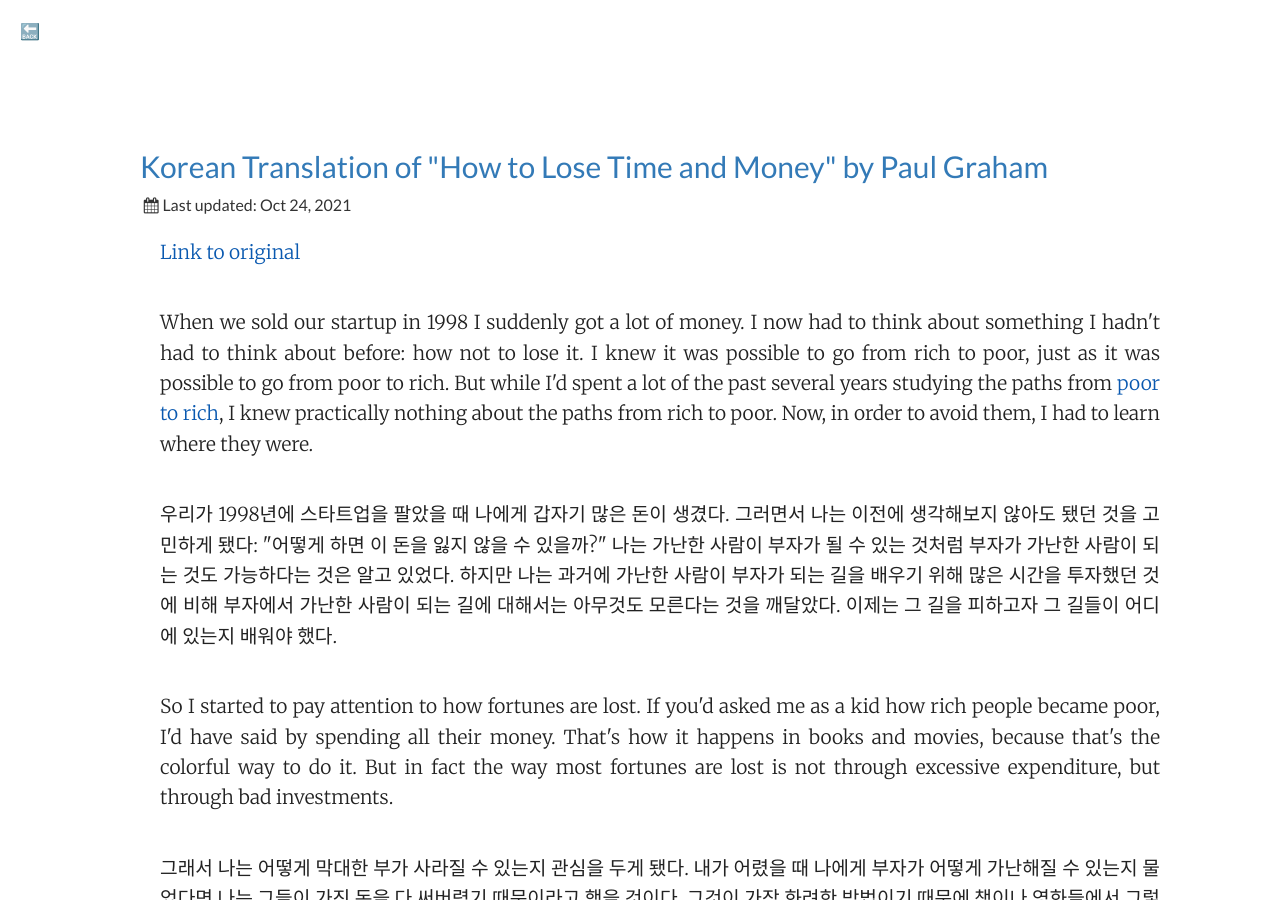
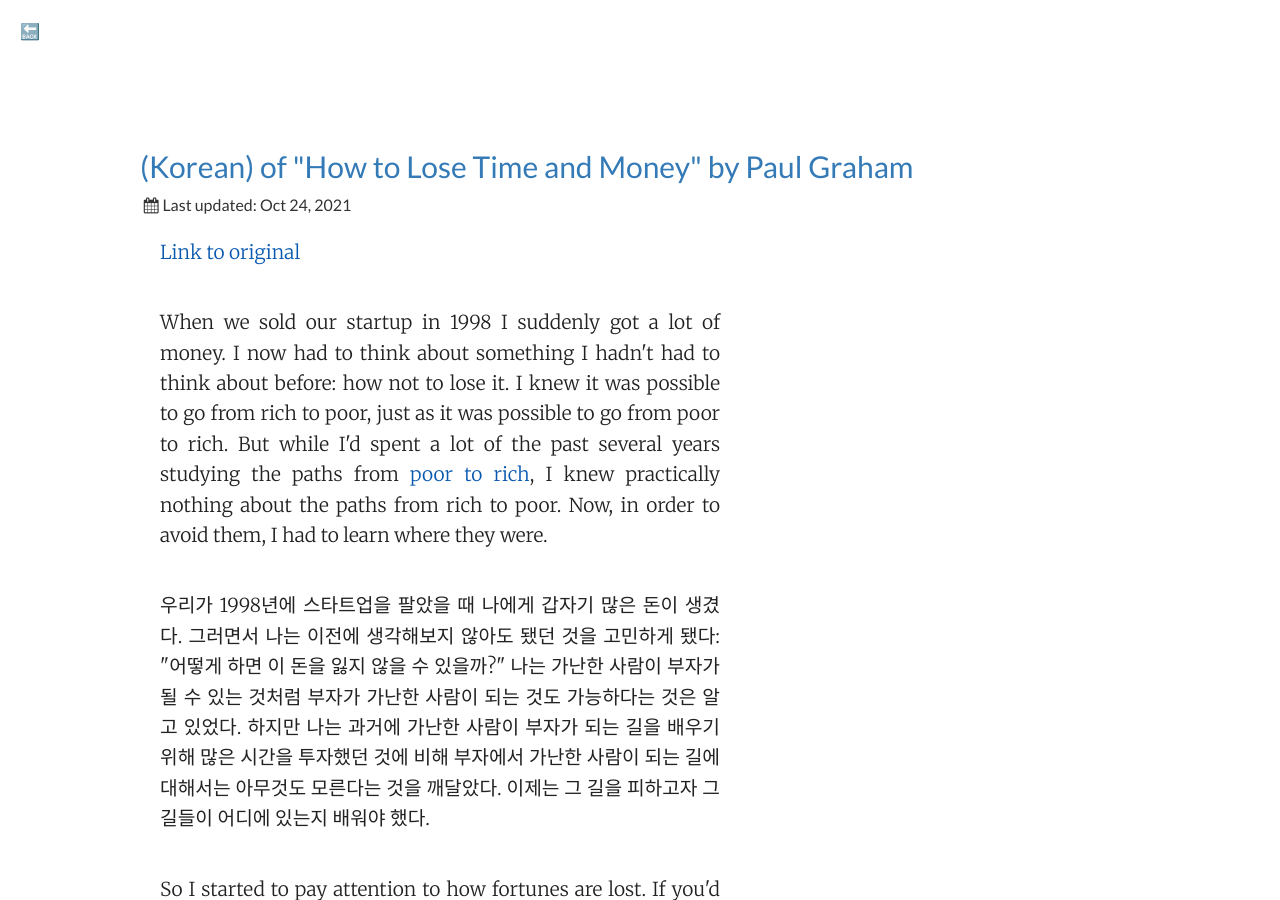
Before and after one commit to wise-east/wise-east.github.io, a Jekyll site: the page built from _posts/2021-10-24-how-to-lose-money-korean.html, in a window 1280 px wide and 900 px high. Built offline with Jekyll 4.4.1, drawn with Linux system fonts in a browser that asks for light colours; comment, search, counter and statistics services are not loaded.

Commit message:
new post

```diff
--- a/_posts/2018-08-02-imago-summer-internship.html
+++ b/_posts/2018-08-02-imago-summer-internship.html
@@ -3,7 +3,7 @@ layout: post
 title:  "Summer Internship 2018 @ Imago.ai"
 date:   2018-08-02 16:59:36 +0530
 ---
-<div>
+<div class="blog-body">
     I've had a great opportunity to work as an artificial intelligence researcher at Imago.ai for the summer of 2018. I worked on building a question and answering that could be used to automatically answer customer's questions. Our team used a BiDAF model augmented with self-attention capacities, trained with the SQuAD and MSMARCO datasets. The full demo of our work can be found <a href="http://bidaf.imago.ai/" target="_blank" > here.</a>
 </div>
 
--- a/_posts/2021-10-24-how-to-lose-money-korean.html
+++ b/_posts/2021-10-24-how-to-lose-money-korean.html
@@ -1,70 +1,70 @@
 ---
 layout: post
-title:  Korean Translation of "How to Lose Time and Money" by Paul Graham
+title:  (Korean) of "How to Lose Time and Money" by Paul Graham
 date:   2021-10-24
 excerpt_separator: <!--more-->
 ---
 
-<div>
+<div class="blog-body">
     <a href="http://paulgraham.com/selfindulgence.html">Link to original </a>
 </div>
 
-<div>
+<div class="blog-body">
 When we sold our startup in 1998 I suddenly got a lot of money. I now had to think about something I hadn't had to think about before: how not to lose it.  <!--more--> I knew it was possible to go from rich to poor, just as it was possible to go from poor to rich. But while I'd spent a lot of the past several years studying the paths from <a href="http://paulgraham.com/wealth.html" target="_blank">poor to rich</a>, I knew practically nothing about the paths from rich to poor. Now, in order to avoid them, I had to learn where they were.
 </div>
 
-<div>
+<div class="blog-body">
     우리가 1998년에 스타트업을 팔았을 때 나에게 갑자기 많은 돈이 생겼다. 그러면서 나는 이전에 생각해보지 않아도 됐던 것을 고민하게 됐다: "어떻게 하면 이 돈을 잃지 않을 수 있을까?" 나는 가난한 사람이 부자가 될 수 있는 것처럼 부자가 가난한 사람이 되는 것도 가능하다는 것은 알고 있었다. 하지만 나는 과거에 가난한 사람이 부자가 되는 길을 배우기 위해 많은 시간을 투자했던 것에 비해 부자에서 가난한 사람이 되는 길에 대해서는 아무것도 모른다는 것을 깨달았다. 이제는 그 길을 피하고자 그 길들이 어디에 있는지 배워야 했다.
 </div>
 
-<div>
+<div class="blog-body">
 So I started to pay attention to how fortunes are lost. If you'd asked me as a kid how rich people became poor, I'd have said by spending all their money. That's how it happens in books and movies, because that's the colorful way to do it. But in fact the way most fortunes are lost is not through excessive expenditure, but through bad investments.
 </div>
 
-<div>
+<div class="blog-body">
     그래서 나는 어떻게 막대한 부가 사라질 수 있는지 관심을 두게 됐다. 내가 어렸을 때 나에게 부자가 어떻게 가난해질 수 있는지 물었다면 나는 그들이 가진 돈을 다 써버렸기 때문이라고 했을 것이다. 그것이 가장 화려한 방법이기 때문에 책이나 영화들에서 그렇게 된다. 하지만 대부분의 부는 과한 지출이 아닌 안 좋은 투자에 의해 잃게 된다.
 </div>
 
-<div>
+<div class="blog-body">
 It's hard to spend a fortune without noticing. Someone with ordinary tastes would find it hard to blow through more than a few tens of thousands of dollars without thinking "wow, I'm spending a lot of money." Whereas if you start trading derivatives, you can lose a million dollars (as much as you want, really) in the blink of an eye.
 </div>
 
-<div>
+<div class="blog-body">
     막대한 부를 아무도 눈치 못 채게 쓰기란 쉽지 않다. 일반적인 취향을 가진 사람이라면 몇천만원이 되는 금액을 쓰면서 "와, 나 정말 돈 많이 쓰고 있구나"라는 생각을 안 하기 쉽지 않다. 하지만 파생 상품을 거래하기 시작하면, 수십억원을 (사실 상한이 없다) 눈 깜짝할 새에 잃을 수 있다.
 </div>
 
-<div>
+<div class="blog-body">
 In most people's minds, spending money on luxuries sets off alarms that making investments doesn't. Luxuries seem self-indulgent. And unless you got the money by inheriting it or winning a lottery, you've already been thoroughly trained that self-indulgence leads to trouble. Investing bypasses those alarms. You're not spending the money; you're just moving it from one asset to another. Which is why people trying to sell you expensive things say "it's an investment."
 </div>
 
-<div>
+<div class="blog-body">
     대부분 사람의 마음에는 투자하는 것과 달리 사치품에 돈을 쓰는 것에는 어떠한 위험 신호를 발생시키는 알람이 있다. 사치품은 방종해 보인다. 그리고 그 돈을 물려받았거나 로또에 당첨 된 게 아니라면, 당신은 이미 방종이 문제를 일으킨다는 것을 투철하게 배웠을 것이다. 투자는 그런 알람들을 우회한다. 당신은 그 돈을 사용하는 게 아니라 한 자산에서 다른 자산으로 옮기고 있을 뿐이다. 그것이 바로 사람들이 당신한테 비싼 것을 팔려고 할 때 "이것은 투자입니다"라고 말하는 이유다.
 </div>
 
-<div>
+<div class="blog-body">
 The solution is to develop new alarms. This can be a tricky business, because while the alarms that prevent you from overspending are so basic that they may even be in our DNA, the ones that prevent you from making bad investments have to be learned, and are sometimes fairly counterintuitive.
 </div>
 
-<div>
+<div class="blog-body">
     해답은 새로운 알람들을 키우는 것이다. 이게 까다로울 수 있다. 왜냐하면 과한 소비를 막는 알람들은 너무나 기초적인 것이어서 우리 유전자에 있을 것도 같은데, 나쁜 투자를 막을 알람들은 배워야 하는 것들이며 가끔은 꽤 직관적이지 않기 때문이다.
 </div>
 
-<div>
+<div class="blog-body">
     A few days ago I realized something surprising: the situation with time is much the same as with money. The most dangerous way to lose time is not to spend it having fun, but to spend it doing fake work. When you spend time having fun, you know you're being self-indulgent. Alarms start to go off fairly quickly. If I woke up one morning and sat down on the sofa and watched TV all day, I'd feel like something was terribly wrong. Just thinking about it makes me wince. I'd start to feel uncomfortable after sitting on a sofa watching TV for 2 hours, let alone a whole day.
 </div>
 
-<div>
+<div class="blog-body">
     며칠 전에는 놀라운 것을 깨달았다: 시간적 상황이 금전적 상황이랑 매우 비슷하다는 것이었다. 시간을 잃는 가장 위험한 방법은 즐겁게 지내면서 쓰는게 아니라 '가짜' 일을 하는 것이다. 우리는 즐겁게 시간을 보낸다는 것은 방종이라는 것을 알기에 알람들이 꽤 빠르게 울린다. 내가 어느 날 아침에 일어나서 소파에 앉아서 종일 티비를 봤다면, 무언가가 크게 잘못됐다는 것을 느낄 것이다. 상상만으로도 얼굴을 찌푸리게 된다. 종일이 아니라 두 시간 정도만 지나도 불편함을 느끼기 시작할 것이다.
 </div>
-<div>
+<div class="blog-body">
     And yet I've definitely had days when I might as well have sat in front of a TV all day — days at the end of which, if I asked myself what I got done that day, the answer would have been: basically, nothing. I feel bad after these days too, but nothing like as bad as I'd feel if I spent the whole day on the sofa watching TV. If I spent a whole day watching TV I'd feel like I was descending into perdition. But the same alarms don't go off on the days when I get nothing done, because I'm doing stuff that seems, superficially, like real work. Dealing with email, for example. You do it sitting at a desk. It's not fun. So it must be work.
 </div>
-<div>
+<div class="blog-body">
     그런데도 어떤 날들은 차라리 종일 티비나 볼 걸 그랬다고 생각한다. 하루가 끝났을 때 자신에게 오늘 무슨 일을 했는지 물었을 때 대답이 "결국 아무것도 안 했다"인 날들이 그렇다. 이런 날들의 끝에도 기분이 썩 좋지는 않지만, 그래도 종일 티비를 본 날들만큼은 아니다. 내가 만약 종일 티비를 보느라 하루를 허비했다면 나는 내가 파멸의 길로 가고 있다고 생각했을 것이다. 하지만 아무 일도 하지 않은 날들은 그런 알람이 울리지 않는다. 왜냐하면 표면적으로는 진짜 일처럼 보이는 것들을 했기 때문이다. 예를 들면 이메일 답하는 것이 그렇다. 책상 앞에서 하고 재밌지도 않으니 이건 필히 일이라고 생각한다. </div>
 
 
-<div>
+<div class="blog-body">
     With time, as with money, avoiding pleasure is no longer enough to protect you. It probably was enough to protect hunter-gatherers, and perhaps all pre-industrial societies. So nature and nurture combine to make us avoid self-indulgence. But the world has gotten more complicated: the most dangerous traps now are new behaviors that bypass our alarms about self-indulgence by mimicking more virtuous types. And the worst thing is, they're not even fun.
 </div>
-<div>
+<div class="blog-body">
     돈과 마찬가지로 이제는 시간을 지키기 위해서는 쾌락을 피하는 것만으로는 부족하다. 수렵채집인이나 산업화 이전 사회에서는 충분했을지도 모른다. 유전과 환경적인 요인이 결합하여 우리가 방종을 피하게 만든다. 그러나 세상은 더 복잡해졌다. 이제 가장 위험한 함정은 더 고결한 행동을 모방하는, 방종에 대한 알람을 우회하는, 새로운 행동들이다. 그리고 최악인 것은, 그들은 재미조차 없다. </div>
```
Also changed, not shown: _posts/2022-02-13-the-strength-of-being-misunderstood.html (added, +57 -0 lines).
